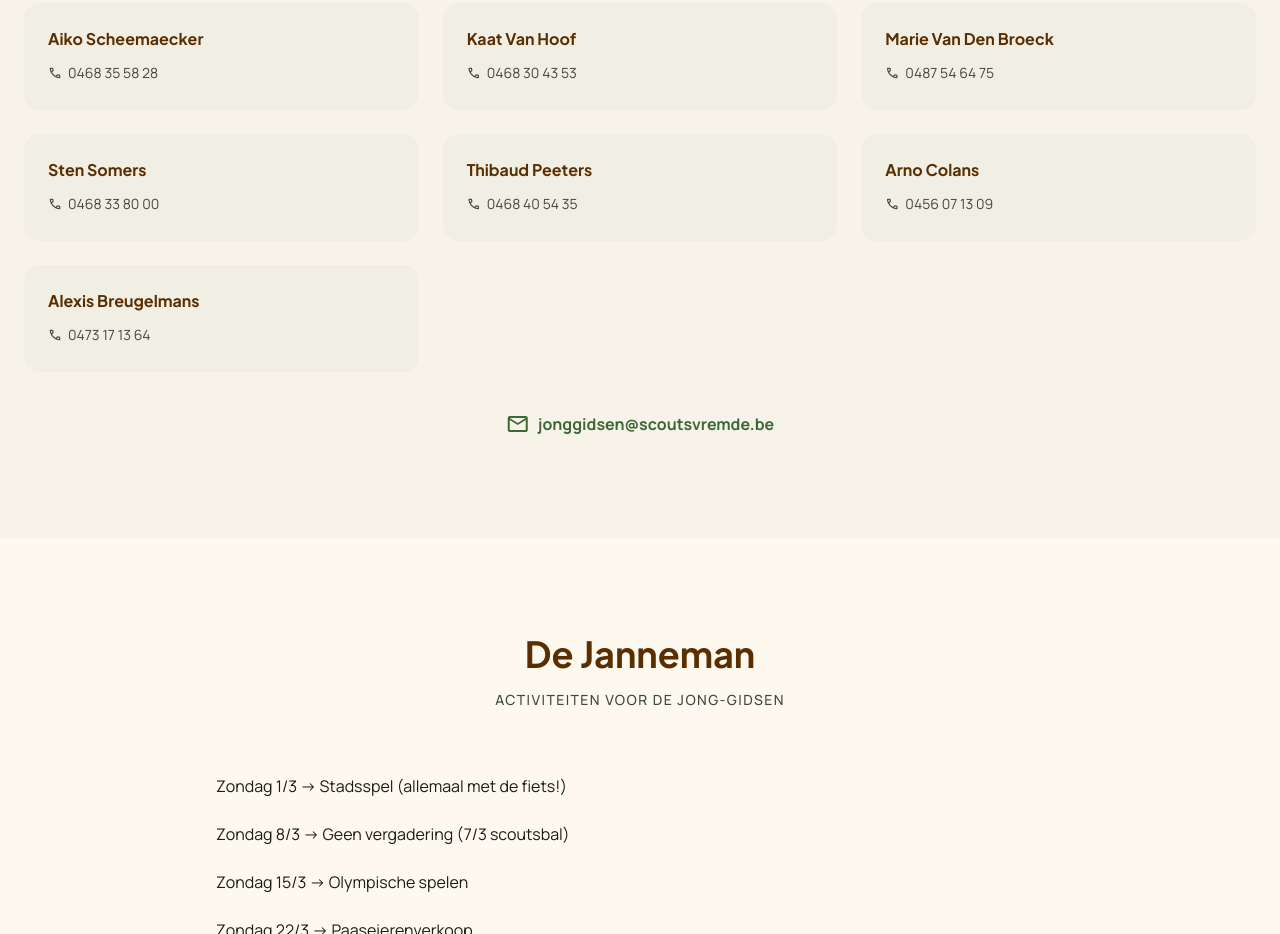
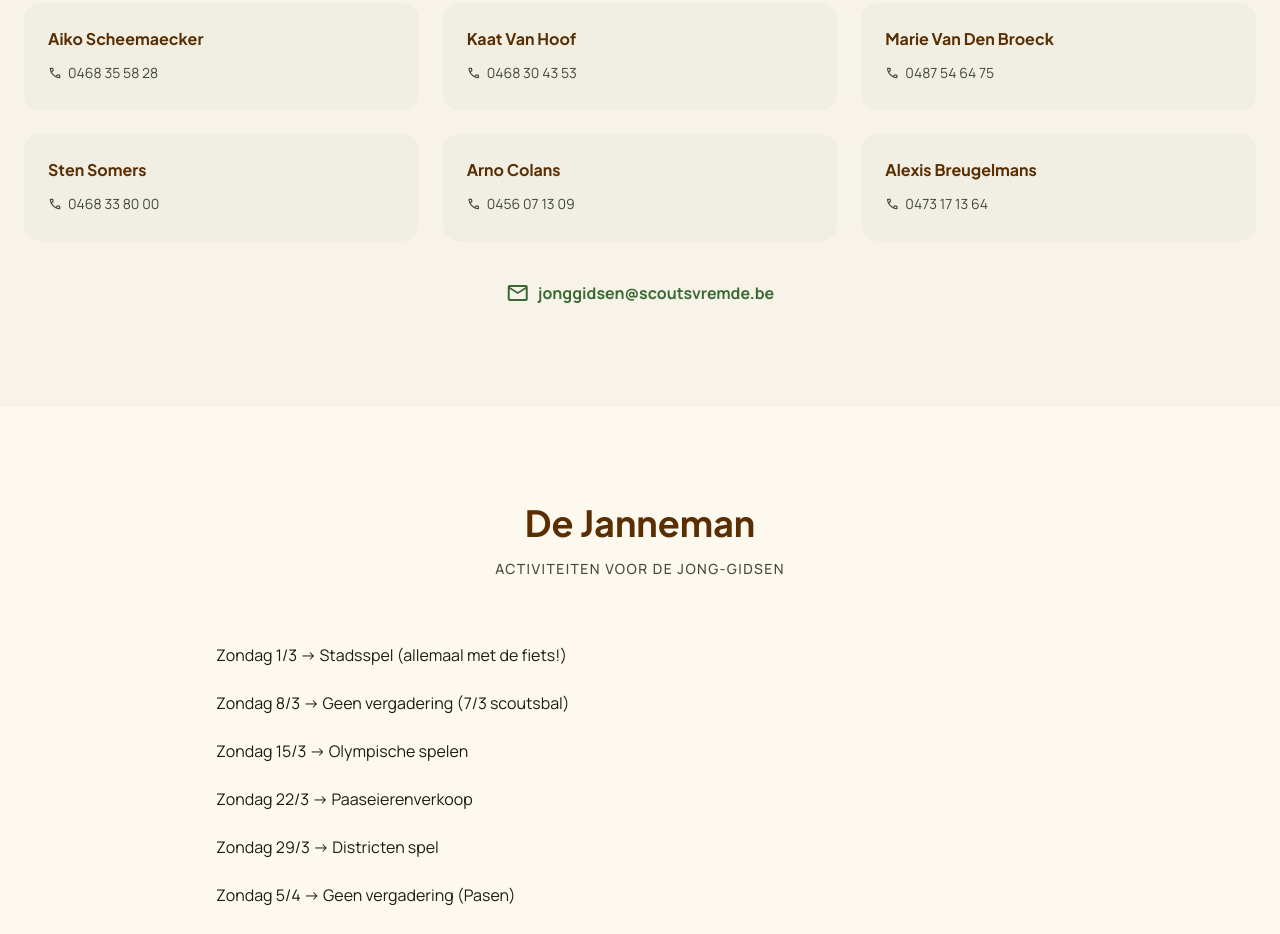
Before and after one commit to kobewijnants/scouts-vremde, a plain HTML site: page public/pages/tak-jong-gidsen.html in a window 1280 px wide. Shown: the part 1515-2449 px from the top of the page. Drawn offline with nearby package versions, Linux system fonts and the light colour scheme; files that its build step writes are made by us from their sources.

Commit message:
remove tibout

```diff
--- a/public/pages/tak-jong-gidsen.html
+++ b/public/pages/tak-jong-gidsen.html
@@ -96,10 +96,6 @@
             <a class="text-on-surface-variant text-sm mt-3 inline-flex items-center gap-1.5" href="tel:+32468338000"><span class="material-symbols-outlined text-sm">phone</span>0468 33 80 00</a>
           </div>
           <div class="bg-surface-container rounded-2xl p-6">
-            <h3 class="font-headline font-bold text-primary">Thibaud Peeters</h3>
-            <a class="text-on-surface-variant text-sm mt-3 inline-flex items-center gap-1.5" href="tel:+32468405435"><span class="material-symbols-outlined text-sm">phone</span>0468 40 54 35</a>
-          </div>
-          <div class="bg-surface-container rounded-2xl p-6">
             <h3 class="font-headline font-bold text-primary">Arno Colans</h3>
             <a class="text-on-surface-variant text-sm mt-3 inline-flex items-center gap-1.5" href="tel:+32456071309"><span class="material-symbols-outlined text-sm">phone</span>0456 07 13 09</a>
           </div>
```
